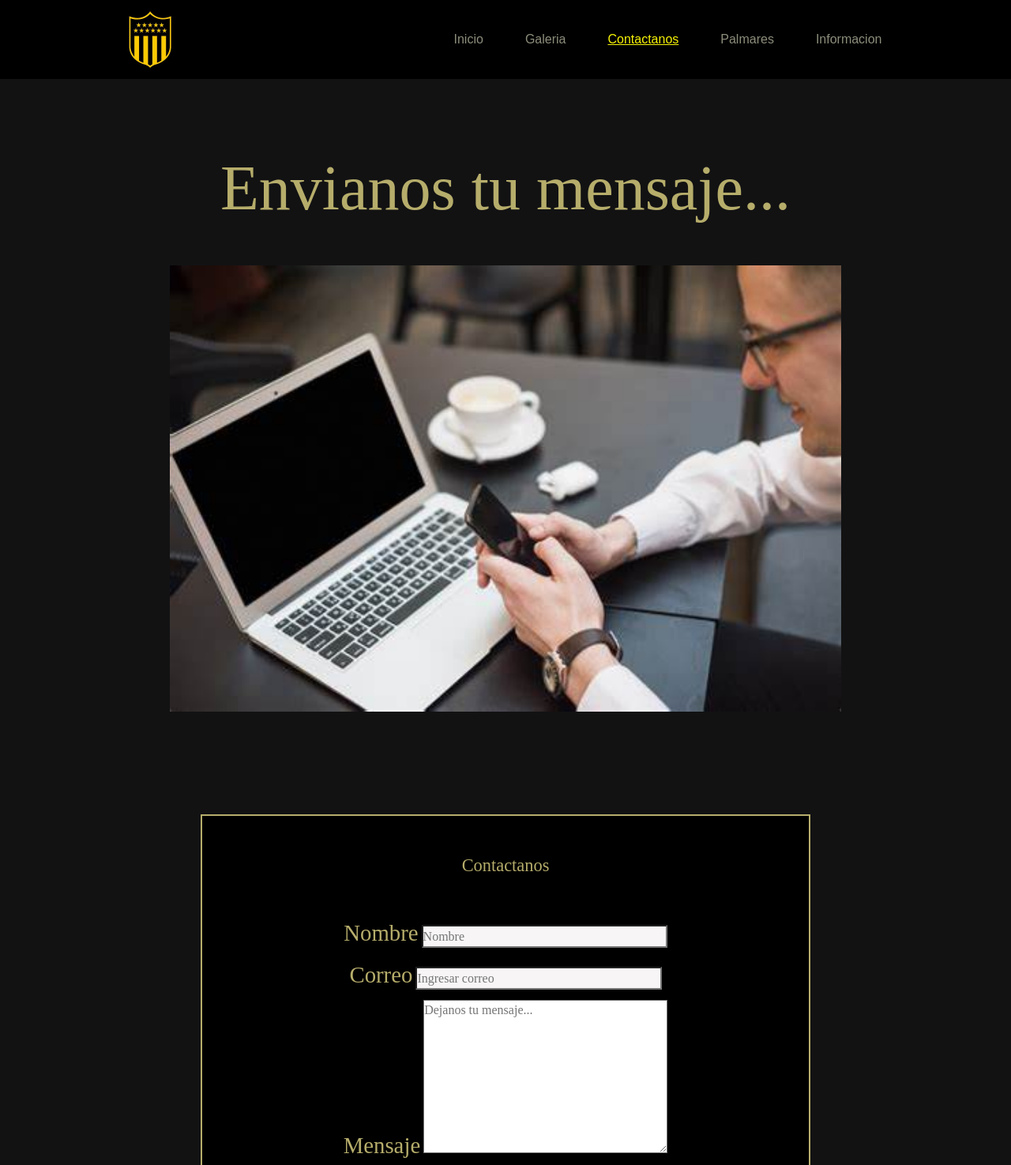
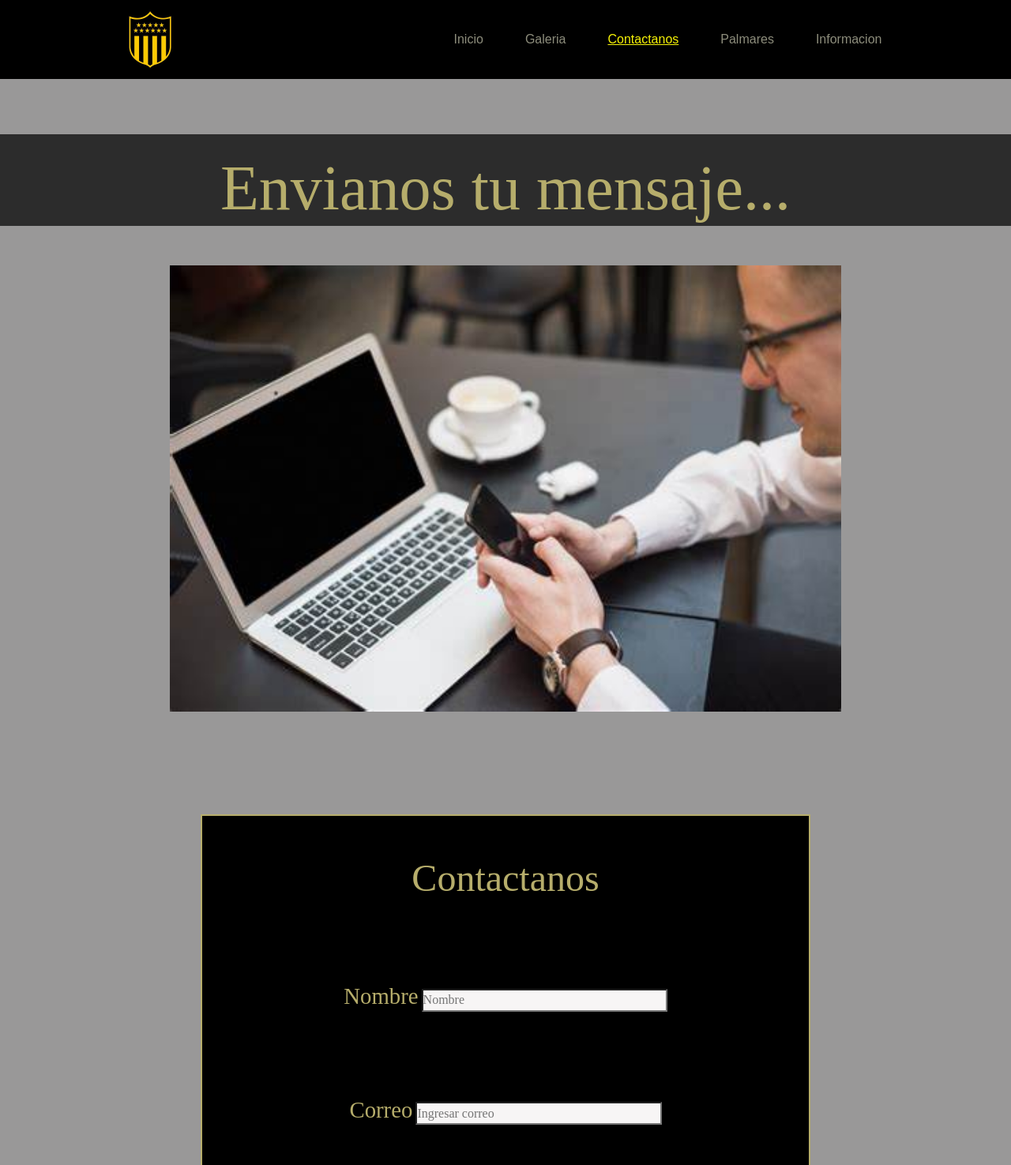
Before and after one commit to Nicolas-Lemus/Proyecto-Pe-arol, a plain HTML site: page peges/contacto.html in a window 1280 px wide. Shown: the top 1475 px of the page at 79% size. Drawn offline with nearby package versions, Linux system fonts and the light colour scheme; a web font is replaced by a local one.

Commit message:
cambios de la vida

```diff
--- a/peges/contacto.html
+++ b/peges/contacto.html
@@ -47,7 +47,7 @@
         <img src="../multimedia/Imagenes/OIP.jpeg" alt="imagen de contacto" title="Envianos tu mensaje">
     </article>
         <section class="formulario">
-            <h2 class="wow animate__animated animate__bounceInRight">Contactanos</h2>
+            <h2 id="formulario__h2" class="wow animate__animated animate__bounceInRight">Contactanos</h2>
                 <form action="">
                     <div class="formulario__nombre wow animate__animated animate__fadeInLeft ">
                         <label for="nombre">Nombre</label>
--- a/peges/style.css
+++ b/peges/style.css
@@ -1,8 +1,8 @@
 /*variables por defecto de bootstrap editadas*/
 :root{
-    --bs-body-bg:rgb(18, 18, 19);
+    --bs-body-bg:rgba(148, 147, 147, 0.951);
     --bs-tertiary-bg-rgb:0;
-    --bs-secondary-color: rgba(0, 0, 0, 0.927);
+    --bs-secondary-color:black;
 }
 /*body*/
 *{
@@ -192,7 +192,7 @@ span img{
 }
 .formulario__correo ,.formulario__nombre ,.formulario__mensaje{
     font-size: 1rem;
-    margin-top: 10px;
+    margin-top: 100px;
     padding: auto;
 }
 .formulario textarea{
@@ -248,7 +248,8 @@ span img{
     font-size: 3rem;
     display: flex;
     justify-content: center;
-    padding-top:270px;
+    padding-top:120px;
+    background:rgb(44, 44, 44);
 }
 .title__galeria h2{
     background:rgb(49, 44, 44);
@@ -316,7 +317,7 @@ iframe{
     display: flex;
     justify-content: center;
     margin-bottom: 50px;
-    background: none;
+    background:rgb(44, 44, 44);
 }
 /*Palmares e Informacion*/
 .centrar{
```
